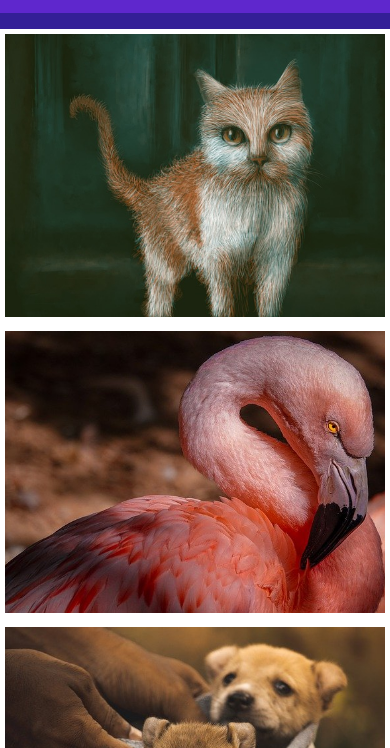
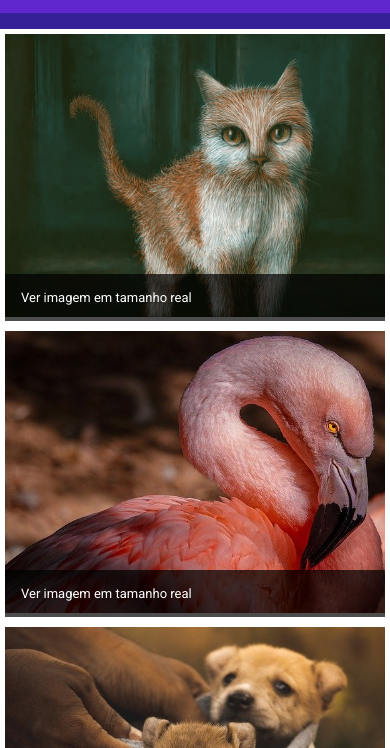
Before and after one commit to OmarGhoche/photo-gallery-ebac, a plain HTML site: page index.html in a window 390 px wide. Shown: the part 96-844 px from the top of the page. Drawn offline with nearby package versions, Linux system fonts and the light colour scheme.

Commit message:
Update main.css

```diff
--- a/main.css
+++ b/main.css
@@ -113,6 +113,7 @@ ul li:hover .overlay-img-link {
 
     .overlay-img-link {
         font-size: small;
+        opacity: 1;
     }
 }
 
@@ -126,6 +127,10 @@ ul li:hover .overlay-img-link {
         max-width: 100%;
     }
 
+    .overlay-img-link {
+        opacity: 1;
+    }
+
     form {
         padding: 16px;
     }
```
